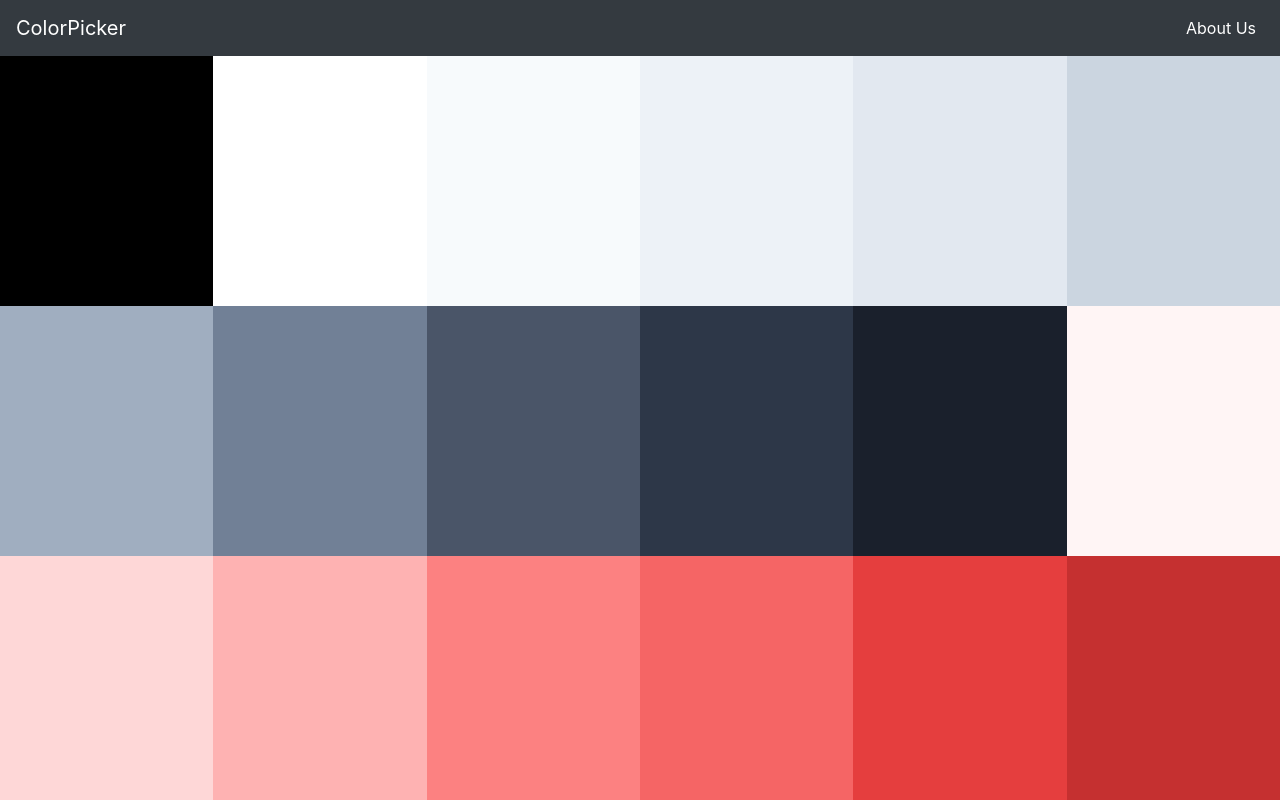
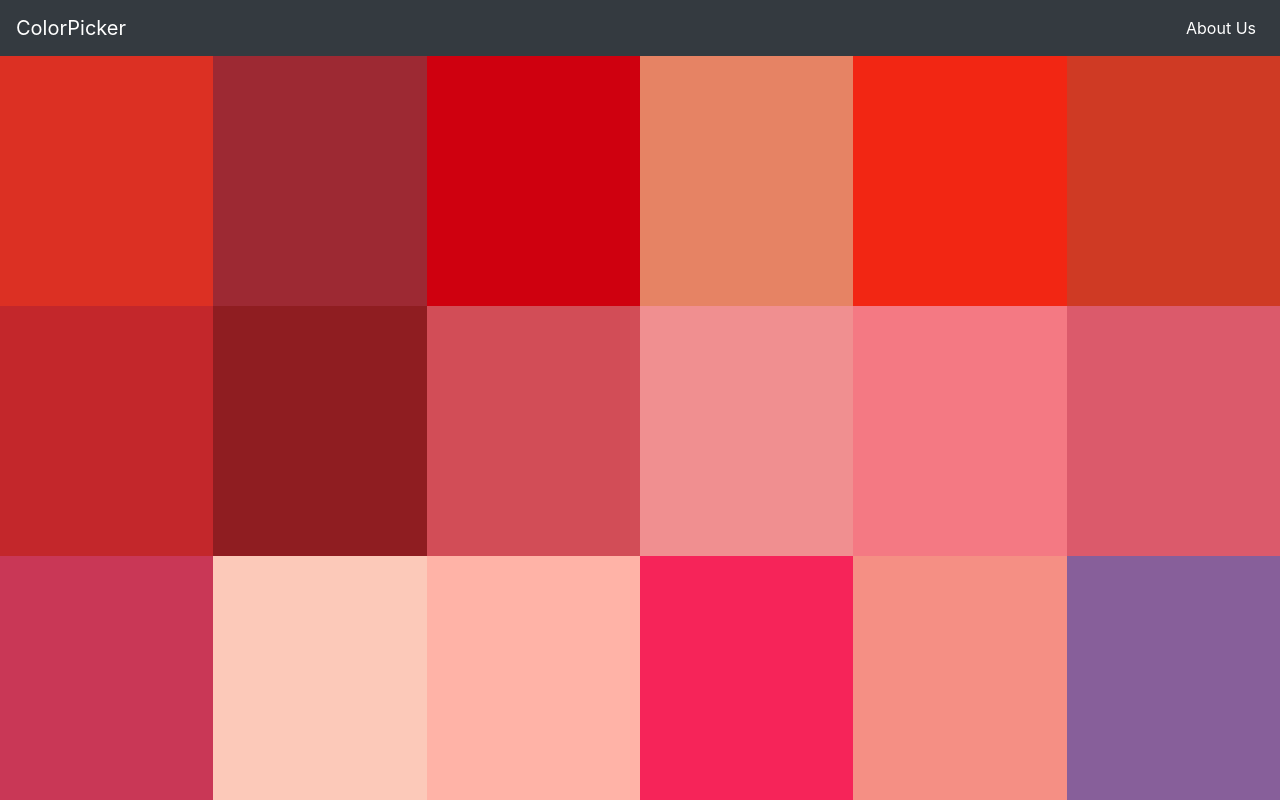
Before and after one commit to oketafred/color-picker, a Vue app: page / in a window 1280 px wide. Shown: the top 800 px of the page. Built offline with nearby package versions, Linux system fonts and the light colour scheme.

Commit message:
Added More Colors Codes

```diff
--- a/src/App.vue
+++ b/src/App.vue
@@ -25,6 +25,172 @@
   data() {
     return {
       colors: [
+        // "#C91F37",,
+        "#DC3023",
+        // COCHINEAL RED
+        "#9D2933",
+        // MONZA
+        "#CF000F",
+        // BREWED MUSTARD-BROWN
+        "#E68364",
+        // POMEGRANATE
+        "#F22613",
+        // SCARLET
+        "#CF3A24",
+        // PURE CRIMSON
+        "#C3272B",
+        // TRUE RED
+        "#8F1D21",
+        // CHESTNUT ROSE
+        "#D24D57",
+        // ONE KIN DYE
+        "#F08F90",
+        // PEACH-COLORED
+        "#F47983",
+        // RED PLUM COLORED
+        "#DB5A6B",
+        // MEDIUM CRIMSON
+        "#C93756",
+        // CHERRY BLOSSOM COLOR
+        "#FCC9B9",
+        // WASHED-OUT CRIMSON
+        "#FFB3A7",
+        // RADICAL RED
+        "#F62459",
+        // IBIS WING COLOR
+        "#F58F84",
+        // WISTERIA PURPLE
+        "#875F9A",
+        // BELLFLOWER COLOR
+        "#5D3F6A",
+        // WISTERIA COLOR
+        "#89729E",
+        // IRIS COLOR
+        "#763568",
+        // TATARIAN ASTER COLOR
+        "#8D608C",
+        // THIN COLOR
+        "#A87CA0",
+        // VIOLET COLOR
+        "#5B3256",
+        // MEDIUM PURPLE
+        "#BF55EC",
+        // STUDIO
+        "#8E44AD",
+        // WISTERIA
+        "#9B59B6",
+        // LIGHT WISTERIA
+        "#BE90D4",
+        // SKY COLOR
+        "#4D8FAC",
+        // ULTRAMARINE COLOR
+        "#5D8CAE",
+        // PICTON BLUE
+        "#22A7F0",
+        // DODGER BLUE
+        "#19B5FE",
+        // PICTON BLUE
+        "#59ABE3",
+        // LIGHT BLUE COLOR
+        "#48929B",
+        // THOUSAND HERB
+        "#317589",
+        // JORDY BLUE
+        "#89C4F4",
+        // STEEL BLUE
+        "#4B77BE",
+        // LAPIS LAZULI COLOR
+        "#1F4788",
+        // NAVY BLUE COLOR
+        "#003171",
+        // HANADA
+        "#044F67",
+        // INDIGO COLOR
+        "#264348",
+        // SISKIN SPROUT YELLOW
+        "#7A942E",
+        // YOUNG GREEN ONION
+        "#8DB255",
+        // FRESH ONION
+        "#5B8930",
+        // YOUNG BAMBOO COLOR
+        "#6B9362",
+        // PATINA
+        "#407A52",
+        // GREEN BAMBOO
+        "#006442",
+        // GOSSIP
+        "#87D37C",
+        // EUCALYPTUS
+        "#26A65B",
+        // JUNGLE GREEN
+        "#26C281",
+        // OBSERVATORY
+        "#049372",
+        // JUNGLE GREEN
+        "#2ABB9B",
+        // MOUNTAIN MEADOW
+        "#16A085",
+        // TURQUOISE
+        "#36D7B7",
+        // FREE SPEECH AQUAMARINE
+        "#03A678",
+        // OCEAN GREEN
+        "#4DAF7C",
+        // PATRINIA FLOWERS
+        "#D9B611",
+        // AMUR CORK TREE
+        "#F3C13A",
+        // RIPE LEMON
+        "#F7CA18",
+        // JAPANESE TRIANDRA GRASS
+        "#E2B13C",
+        // RAPESEED OIL-COLORED
+        "#A17917",
+        // CREAM CAN
+        "#F5D76E",
+        // SAFFRON
+        "#F4D03F",
+        // BRIGHT GOLDEN YELLOW
+        "#FFA400",
+        // SUMAC-DYED
+        "#E08A1E",
+        // GAMBOGE
+        "#FFB61E",
+        // CORN-COLORED
+        "#FAA945",
+        // EGG-COLORED
+        "#FFA631",
+        // FLORAL LEAF-COLORED
+        "#FFB94E",
+        // GOLDEN FALLEN LEAVES
+        "#E29C45",
+        // ECSTASY
+        "#F9690E",
+        // AMBER
+        "#CA6924",
+        // LIGHTNING YELLOW
+        "#F5AB35",
+        // SILVER
+        "#BFBFBF",
+        // CARARRA
+        "#F2F1EF",
+        // SILVER SAND
+        "#BDC3C7",
+        // PORCELAIN
+        "#ECF0F1",
+        // PUMICE
+        "#D2D7D3",
+        // HARBOR RAT
+        "#757D75",
+        // GALLERY
+        "#EEEEEE",
+        // EDWARD
+        "#ABB7B7",
+        // LYNCH
+        "#6C7A89",
+        // CASCADE
+        "#95A5A6",
         // Black & White
         "#000000",
         "#FFFFFF",
@@ -141,7 +307,7 @@
   padding-top: 3.5rem;
 }
 .navbar {
-	background-color: #319795 !important;
+	background-color: rgba(255,255,255,.9) !important;
 }
 .color-box {
   width: 20%;
```
